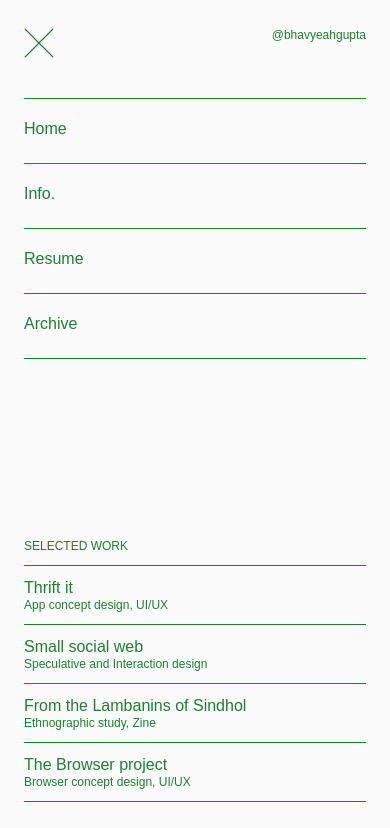
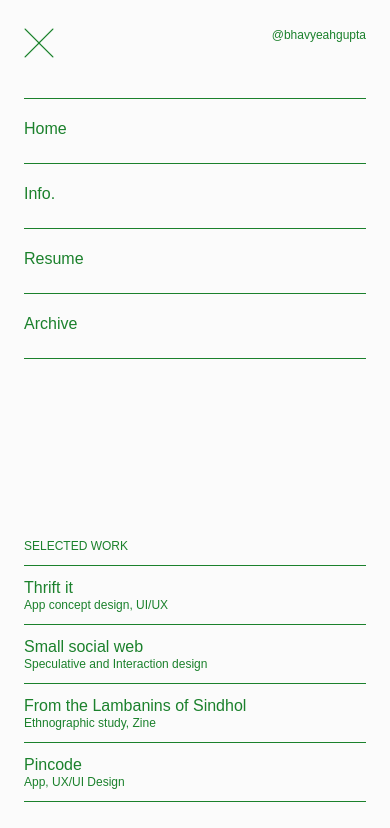
Before and after one commit to Chanakya888/Bhavya-job-portfolio, a React (Vite) app: page / in a window 390 px wide. Both pictures are taken after a click on the element 40 px from the left and 34 px from the top of the page. Shown: the top 828 px of the page. Built offline with nearby package versions, Linux system fonts and the light colour scheme.

Commit message:
update in phone nav

```diff
--- a/src/components/OpenNavbar.jsx
+++ b/src/components/OpenNavbar.jsx
@@ -89,10 +89,10 @@ const OpenNavbar = () => {
             </div>
           </Link>
           <Hrline />
-          <Link to={`/browser-project`} onClick={handleCloseNav}>
+          <Link to={`/pincode`} onClick={handleCloseNav}>
             <div className="w-full py-3">
-              <p className="text-base">The Browser project</p>
-              <p>Browser concept design, UI/UX</p>
+              <p className="text-base">Pincode</p>
+              <p>App, UX/UI Design</p>
             </div>
           </Link>
           <Hrline />
```
